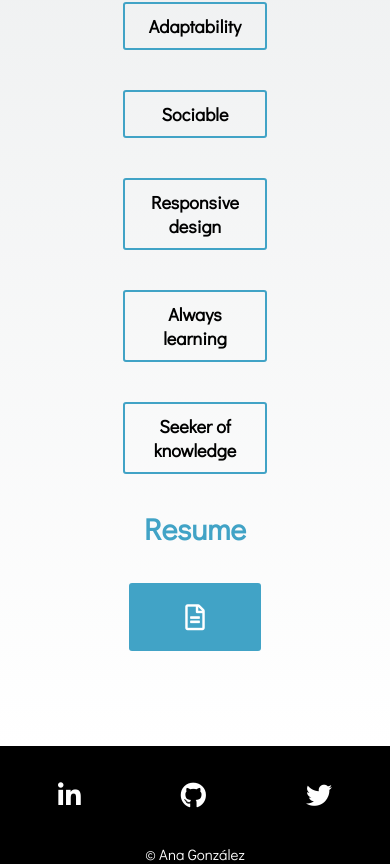
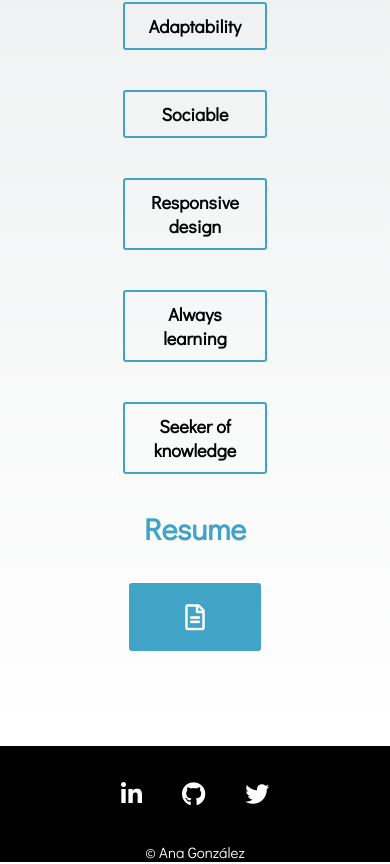
Before and after one commit to anilu556/portfolio-ana, a React (Create React App) app: page /#/about in a window 390 px wide. Shown: the part 2517-3381 px from the top of the page. Built offline with nearby package versions, Linux system fonts and the light colour scheme; a web font is replaced by a local one.

Commit message:
testing responsive

```diff
--- a/src/App.css
+++ b/src/App.css
@@ -1,5 +1,6 @@
 
 *{
+  /* outline: 1px solid red; */
   font-family: 'Didact Gothic', sans-serif;
 }
 
@@ -340,6 +341,7 @@ a{
 .footer{
   background: black;
   display: flex;
+  width: 100%;
 }
 
 .icons{
@@ -353,6 +355,7 @@ ul{
 
 li{
   list-style: none;
+  padding: 0;
 }
 
 .copyright{
@@ -447,6 +450,11 @@ li{
     margin: 0 15px 15px 15px;
   }
 
+  .fab{
+    color: white;
+    font-size: 24px;
+    margin: 20px 20px;
+  }
 }
 
 @media only screen and (max-width: 320px) {
@@ -457,20 +465,6 @@ li{
   .navbar-option{
     margin: 0 5px;
     text-decoration: none;
-  }
-
-  .fab, .fas{
-    color: white;
-    font-size: 24px;
-    margin: 20px 20px;
-  }
-
-  .copyright{
-    color: white;
-    font-size: 30px;
-    margin: 0 5px;
-    text-align: center;
-    font-size: 15px;
   }
 
   .shome_skills{
```
